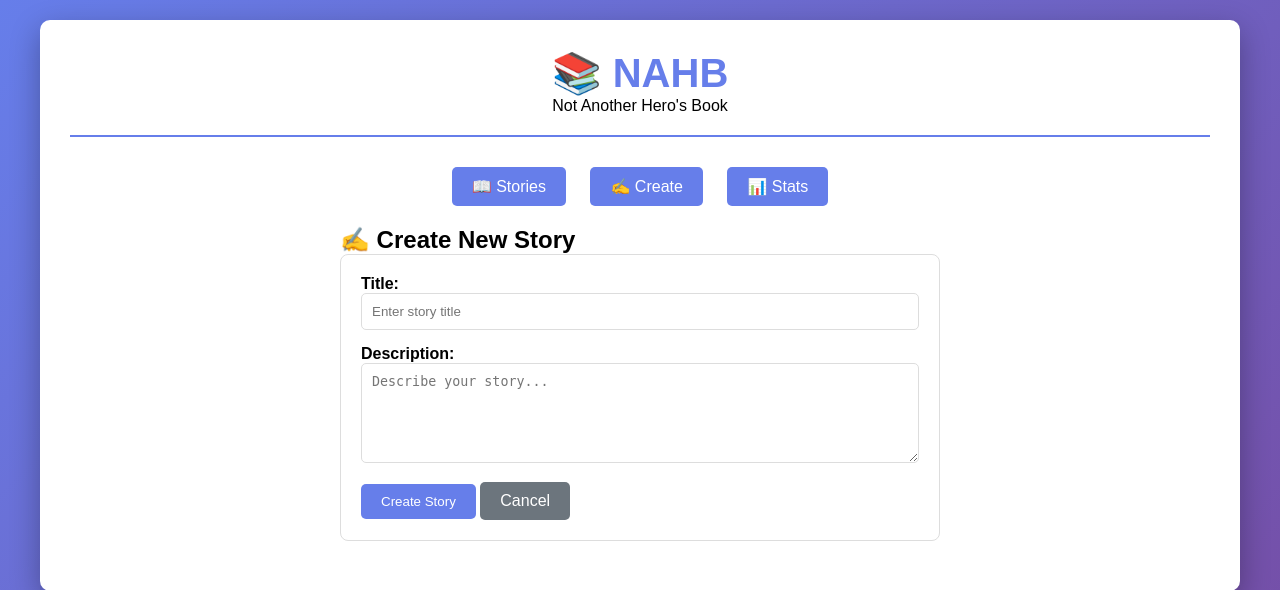
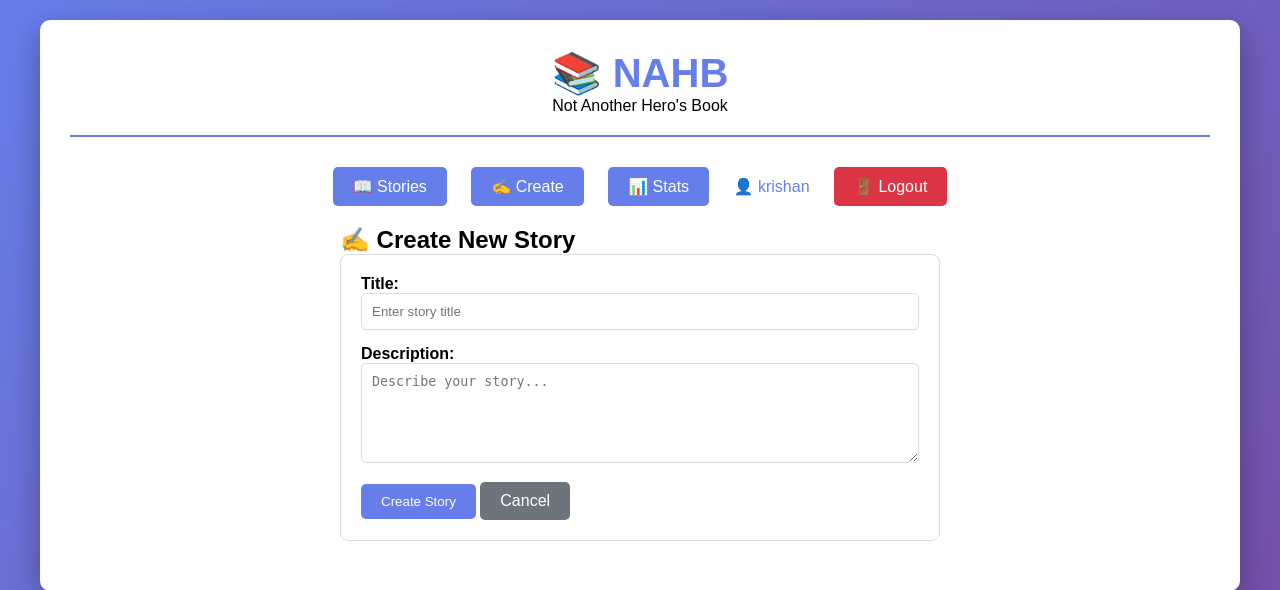
Before and after one commit to krishan-baragama/nahb-project, a Django app: page /story/create/ in a window 1280 px wide. Shown: the top 590 px of the page. Run offline with Django 5.2, Linux system fonts and the light colour scheme; a user stored in the database is signed in.

Commit message:
feat(level16): add login/logout links to navigation         - Show username when logged in         - Display login/register for anonymous users

```diff
--- a/django-app/djangoProject/gameplayApp/templates/gameplay/base.html
+++ b/django-app/djangoProject/gameplayApp/templates/gameplay/base.html
@@ -112,7 +112,16 @@
             <a href="{% url 'story_list' %}">📖 Stories</a>
             <a href="{% url 'create_story' %}">✍️ Create</a>
             <a href="{% url 'statistics' %}">📊 Stats</a>
+
+            {% if user.is_authenticated %}
+                <span style="color: #667eea; padding: 10px;">👤 {{ user.username }}</span>
+                <a href="{% url 'logout' %}" style="background: #dc3545;">🚪 Logout</a>
+            {% else %}
+                <a href="{% url 'login' %}">🔑 Login</a>
+                <a href="{% url 'register' %}">📝 Register</a>
+            {% endif %}
         </nav>
+
 
         {% if messages %}
         <div class="messages">
```
